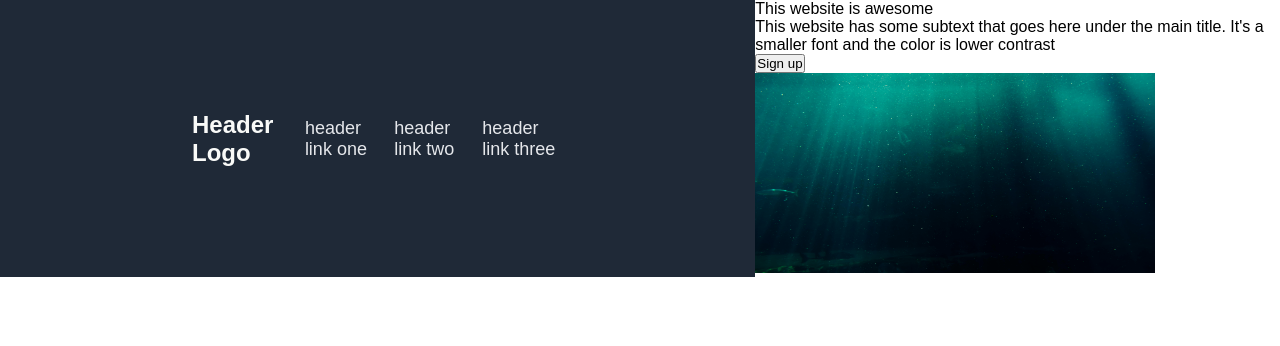
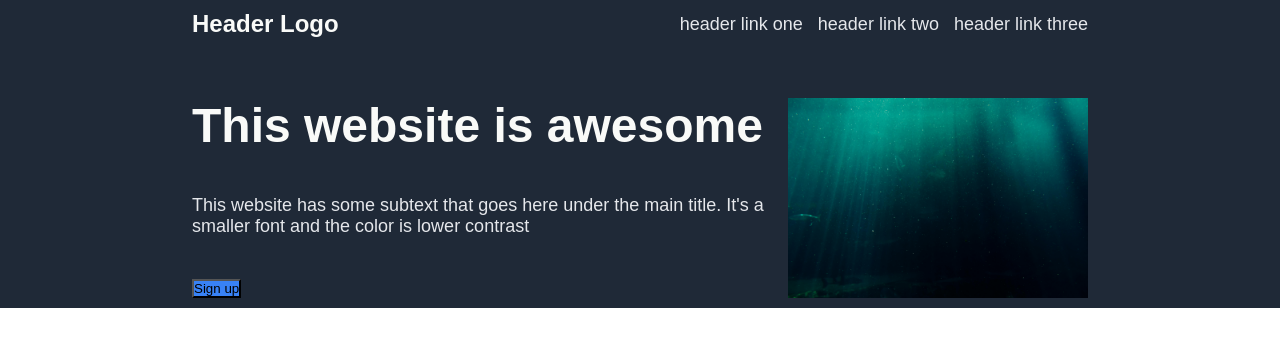
Before and after one commit to SamLeach92/landing_page, a plain HTML site: page index.html in a window 1280 px wide. Drawn offline with Linux system fonts and the light colour scheme.

Commit message:
Change flex-direction to column for body element. Add styling for title-box, title-content, title, title-text and title-button elements

```diff
--- a/style.css
+++ b/style.css
@@ -7,6 +7,7 @@
 body {
     display: flex;
     font-family: sans-serif;
+    flex-direction: column;
 }
 
 a {
@@ -18,7 +19,7 @@ a {
 .header {
     background-color: #1f2937;
     color: #f9faf8;
-    padding: 10px 15%;
+    padding: 10px 15% 50px;
     flex: auto;
     justify-content: space-between;
     align-items: center;
@@ -36,3 +37,33 @@ ul {
     list-style-type: none;
     gap: 15px;
 }
+
+.title-box {
+    display: flex;
+    background-color: #1f2937;
+    padding: 10px 15%;
+    justify-content: space-between;
+    gap: 20px;
+}
+
+.title-content {
+    display: flex;
+    flex-direction: column;
+    justify-content: space-between;
+}
+
+.title {
+    color: #f9faf8;
+    font-size: 48px;
+    font-weight: bolder;
+}
+
+.title-text {
+    color: #e5e7eb;
+    font-size: 18px;
+}
+
+.title-button button {
+    background-color: #3882f6;
+
+}
```
